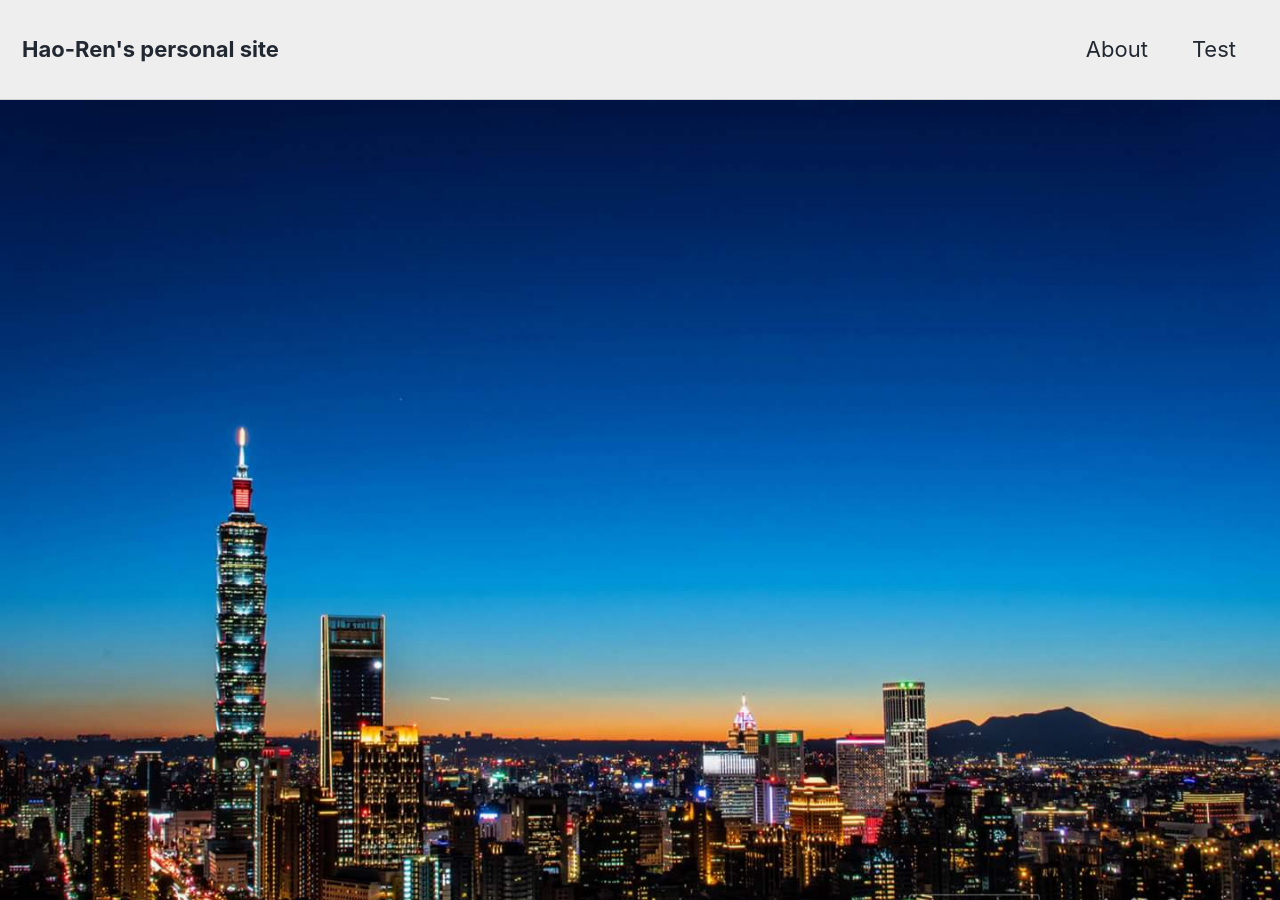
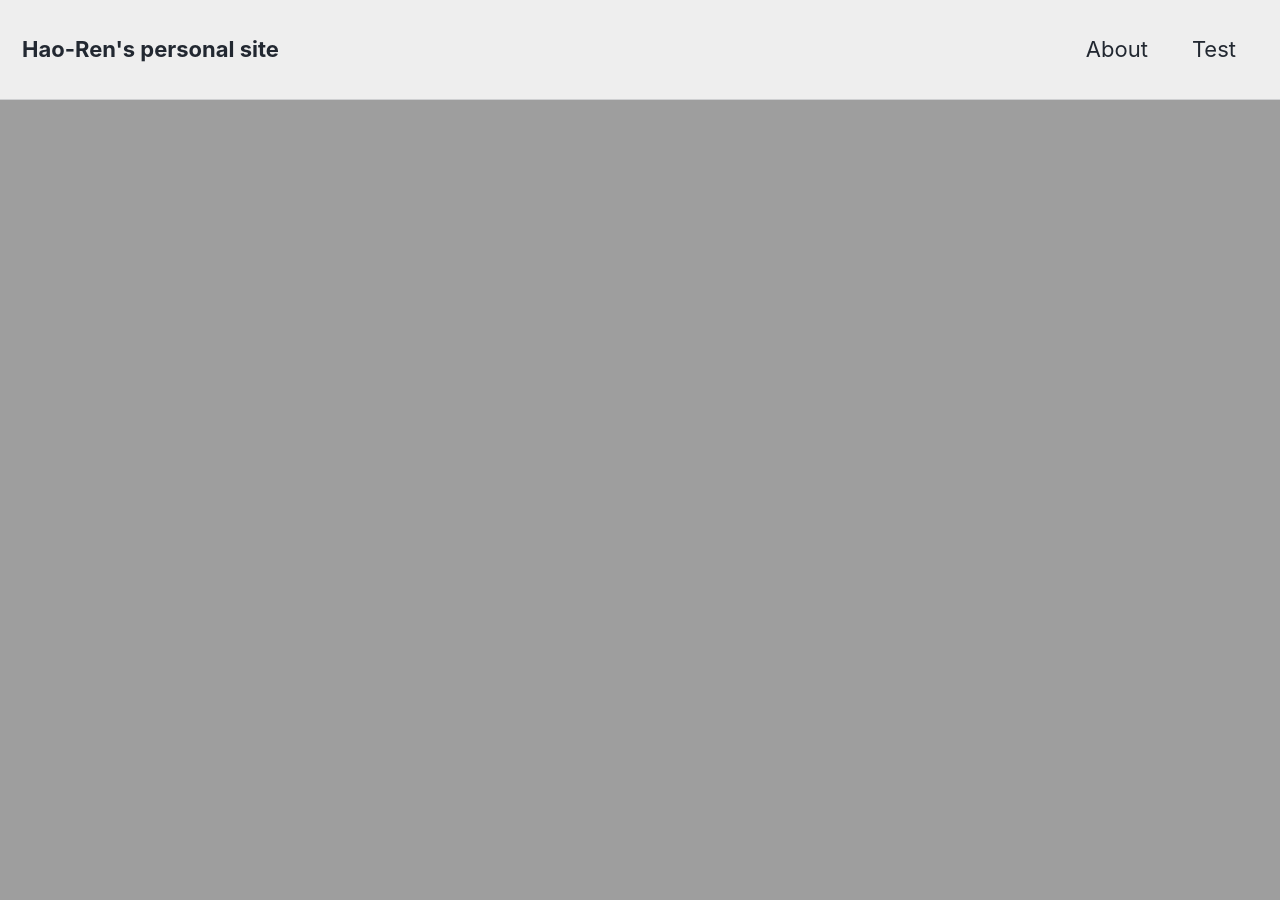
Before and after one commit to hrjheng/hrjheng.github.io, a Jekyll site: the page built from _pages/Test.md, in a window 1280 px wide and 900 px high. Built offline with Jekyll 4.4.1, drawn with Linux system fonts in a browser that asks for light colours; nearby versions of some CDN libraries.

Commit message:
new commit

```diff
--- a/_pages/Test.md
+++ b/_pages/Test.md
@@ -4,7 +4,7 @@
 title: "Just for testing"
 author_profile: true
 header:
-  image: "/images/FB_IMG_1531193471521.jpg"
+  image: "/images/P_20170819_172106.jpg"
 ---
 
 {% include base_path %}
```
